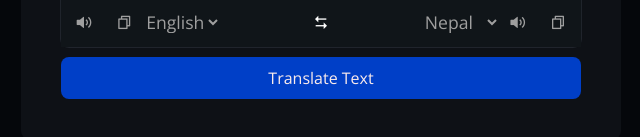
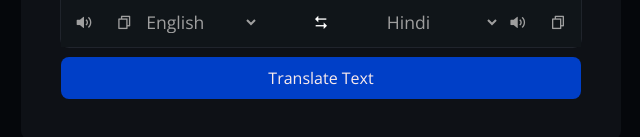
Before and after one commit to codewithandres/-40DayCode-anguage-Translator-App, a plain HTML site: page index.html in a window 1280 px wide. Shown: the part 477-614 px from the top of the page, 319-959 px from the left. Drawn offline with nearby package versions, Linux system fonts and the light colour scheme.

Commit message:
proyecto terminado

```diff
--- a/index.html
+++ b/index.html
@@ -10,7 +10,7 @@
     <!-- custom css -->
     <link rel="stylesheet" href="main.css">
     <!-- custom js -->
-    <script type="module" src="app.js"></script>
+    <script type="module" src="js/app.js"></script>
 </head>
 
 <body>
@@ -23,25 +23,21 @@
             <ul class="controls">
                 <li class="row from">
                     <div class="icons">
-                        <i class="ri-volume-up-fill"></i>
-                        <i class="ri-file-copy-line"></i>
+                        <i id="from" class="ri-volume-up-fill"></i>
+                        <i id="from" class="ri-file-copy-line"></i>
                     </div>
                     <select id="">
-                        <option value="es-US">English</option>
-                        <option value="hi-IN">Hindi</option>
-                        <option value="ne-NP">Nepal</option>
+
                     </select>
                 </li>
                 <i class="ri-arrow-left-right-fill"></i>
                 <li class="row from">
                     <select id="">
-                        <option value="ne-NP">Nepal</option>
-                        <option value="es-US">English</option>
-                        <option value="hi-IN">Hindi</option>
+
                     </select>
                     <div class="icons">
-                        <i class="ri-volume-up-fill"></i>
-                        <i class="ri-file-copy-line"></i>
+                        <i id="to" class="ri-volume-up-fill"></i>
+                        <i id="to" class="ri-file-copy-line"></i>
                     </div>
                 </li>
             </ul>
--- /dev/null
+++ b/js/app.js
@@ -0,0 +1,85 @@
+import { countries } from "./contries.js";
+
+const selectTag = document.querySelectorAll('select'),
+    traslateButtom = document.querySelector('button'),
+    fromText = document.querySelector('.from-text'),
+    toText = document.querySelector('.to-text'),
+    exchangeIcon = document.querySelector('i.ri-arrow-left-right-fill'),
+    icons = document.querySelectorAll('.row i');
+
+[...selectTag].map((tag, id) => {
+    for (const contries_code in countries) {
+
+        let options = countries[contries_code];
+        let selected;
+
+        if (id === 0 && contries_code === 'en-GB') {
+            selected = 'selected';
+        } else if (id === 1 && contries_code === 'hi-IN') {
+            selected = 'selected';
+        };
+
+        let option = `
+             <option value="${contries_code}" ${selected} >${options}</option>
+        `;
+        tag.insertAdjacentHTML('beforeend', option)
+    };
+});
+
+traslateButtom.addEventListener('click', async () => {
+    let text = fromText.value,
+        traslateFrom = selectTag[0].value,
+        translateTo = selectTag[1].value;
+    if (!text) return;
+    const apiUrl = `https://api.mymemory.translated.net/get?q=${text} World!&langpair=${traslateFrom}|${translateTo}`;
+
+    trasnlate(apiUrl);
+    toText.setAttribute('placeholder', 'Traducinedo ....')
+
+});
+
+exchangeIcon.addEventListener('click', () => {
+    let temText = fromText.value,
+        temLag = selectTag[0].value;
+    selectTag[0].value = selectTag[1].value;
+    fromText.value = toText.value;
+    toText.value = temText;
+    selectTag[1].value = temLag;
+});
+
+[...icons].map(icon => {
+    icon.addEventListener('click', ({ target }) => {
+        if (target.classList.contains('ri-file-copy-line')) {
+            if (target.id === 'from') {
+                navigator.clipboard.writeText(fromText.value);
+            } else {
+                navigator.clipboard.writeText(toText.value);
+            };
+        } else {
+            let utterance;
+            if (target.id === 'from') {
+                utterance = new SpeechSynthesisUtterance(fromText.value);
+                utterance.lang = selectTag[0].value;
+            } else {
+                utterance = new SpeechSynthesisUtterance(toText.value);
+                utterance.lang = selectTag[1].value;
+            };
+            speechSynthesis.speak(utterance);
+        };
+    });
+});
+
+const trasnlate = async (urlFech) => {
+
+    try {
+
+        const response = await fetch(urlFech);
+        const data = await response.json();
+        const { translatedText } = data.responseData;
+
+        toText.value = translatedText;
+
+    } catch (error) {
+        console.log(error)
+    }
+};
--- /dev/null
+++ b/js/contries.js
@@ -0,0 +1,100 @@
+
+export const countries = {
+    "am-ET": "Amharic",
+    "ar-SA": "Arabic",
+    "be-BY": "Bielarus",
+    "bem-ZM": "Bemba",
+    "bi-VU": "Bislama",
+    "bjs-BB": "Bajan",
+    "bn-IN": "Bengali",
+    "bo-CN": "Tibetan",
+    "br-FR": "Breton",
+    "bs-BA": "Bosnian",
+    "ca-ES": "Catalan",
+    "cop-EG": "Coptic",
+    "cs-CZ": "Czech",
+    "cy-GB": "Welsh",
+    "da-DK": "Danish",
+    "dz-BT": "Dzongkha",
+    "de-DE": "German",
+    "dv-MV": "Maldivian",
+    "el-GR": "Greek",
+    "en-GB": "English",
+    "es-ES": "Spanish",
+    "et-EE": "Estonian",
+    "eu-ES": "Basque",
+    "fa-IR": "Persian",
+    "fi-FI": "Finnish",
+    "fn-FNG": "Fanagalo",
+    "fo-FO": "Faroese",
+    "fr-FR": "French",
+    "gl-ES": "Galician",
+    "gu-IN": "Gujarati",
+    "ha-NE": "Hausa",
+    "he-IL": "Hebrew",
+    "hi-IN": "Hindi",
+    "hr-HR": "Croatian",
+    "hu-HU": "Hungarian",
+    "id-ID": "Indonesian",
+    "is-IS": "Icelandic",
+    "it-IT": "Italian",
+    "ja-JP": "Japanese",
+    "kk-KZ": "Kazakh",
+    "km-KM": "Khmer",
+    "kn-IN": "Kannada",
+    "ko-KR": "Korean",
+    "ku-TR": "Kurdish",
+    "ky-KG": "Kyrgyz",
+    "la-VA": "Latin",
+    "lo-LA": "Lao",
+    "lv-LV": "Latvian",
+    "men-SL": "Mende",
+    "mg-MG": "Malagasy",
+    "mi-NZ": "Maori",
+    "ms-MY": "Malay",
+    "mt-MT": "Maltese",
+    "my-MM": "Burmese",
+    "ne-NP": "Nepali",
+    "niu-NU": "Niuean",
+    "nl-NL": "Dutch",
+    "no-NO": "Norwegian",
+    "ny-MW": "Nyanja",
+    "ur-PK": "Pakistani",
+    "pau-PW": "Palauan",
+    "pa-IN": "Panjabi",
+    "ps-PK": "Pashto",
+    "pis-SB": "Pijin",
+    "pl-PL": "Polish",
+    "pt-PT": "Portuguese",
+    "rn-BI": "Kirundi",
+    "ro-RO": "Romanian",
+    "ru-RU": "Russian",
+    "sg-CF": "Sango",
+    "si-LK": "Sinhala",
+    "sk-SK": "Slovak",
+    "sm-WS": "Samoan",
+    "sn-ZW": "Shona",
+    "so-SO": "Somali",
+    "sq-AL": "Albanian",
+    "sr-RS": "Serbian",
+    "sv-SE": "Swedish",
+    "sw-SZ": "Swahili",
+    "ta-LK": "Tamil",
+    "te-IN": "Telugu",
+    "tet-TL": "Tetum",
+    "tg-TJ": "Tajik",
+    "th-TH": "Thai",
+    "ti-TI": "Tigrinya",
+    "tk-TM": "Turkmen",
+    "tl-PH": "Tagalog",
+    "tn-BW": "Tswana",
+    "to-TO": "Tongan",
+    "tr-TR": "Turkish",
+    "uk-UA": "Ukrainian",
+    "uz-UZ": "Uzbek",
+    "vi-VN": "Vietnamese",
+    "wo-SN": "Wolof",
+    "xh-ZA": "Xhosa",
+    "yi-YD": "Yiddish",
+    "zu-ZA": "Zulu"
+}
```
Also changed, not shown: app.js (deleted).
